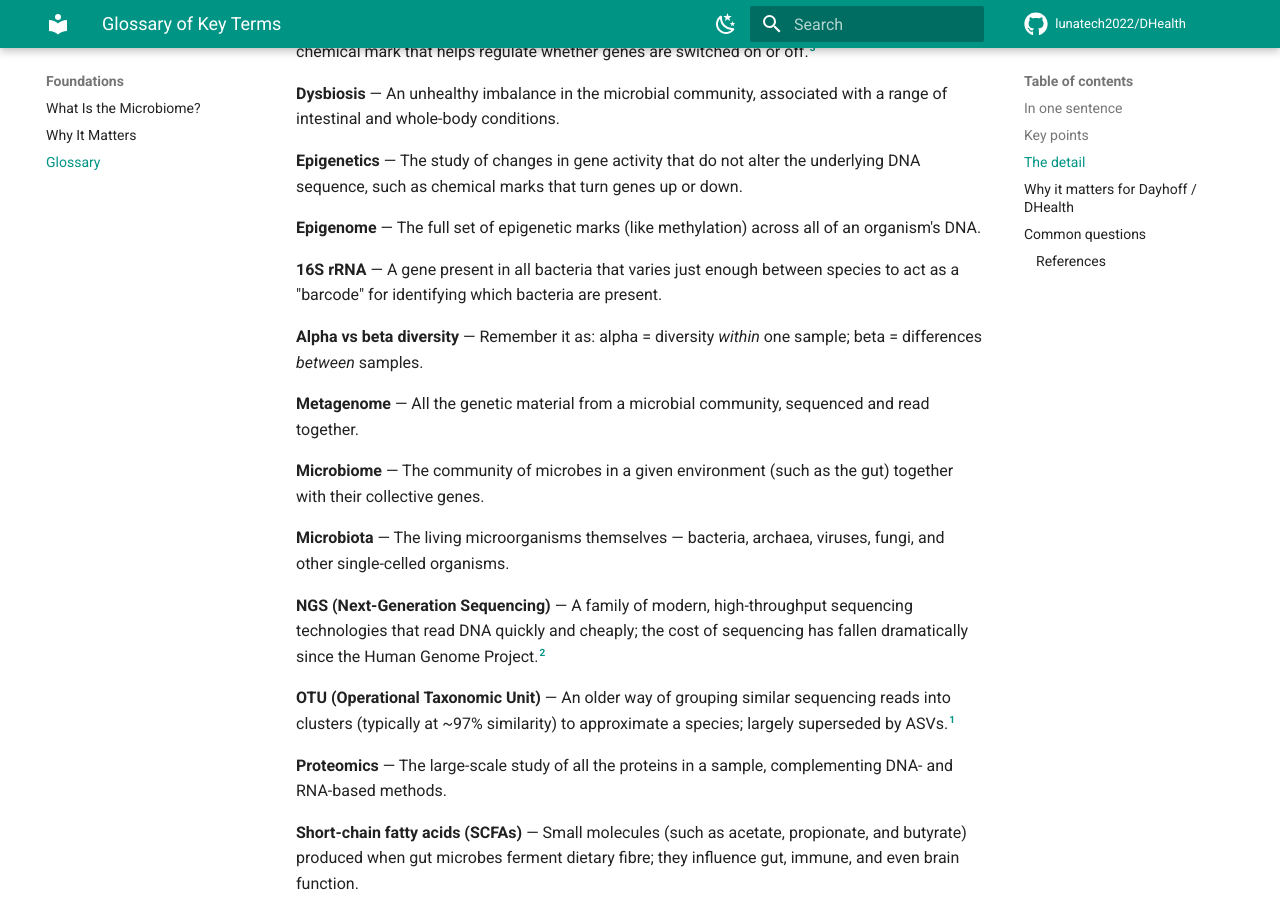
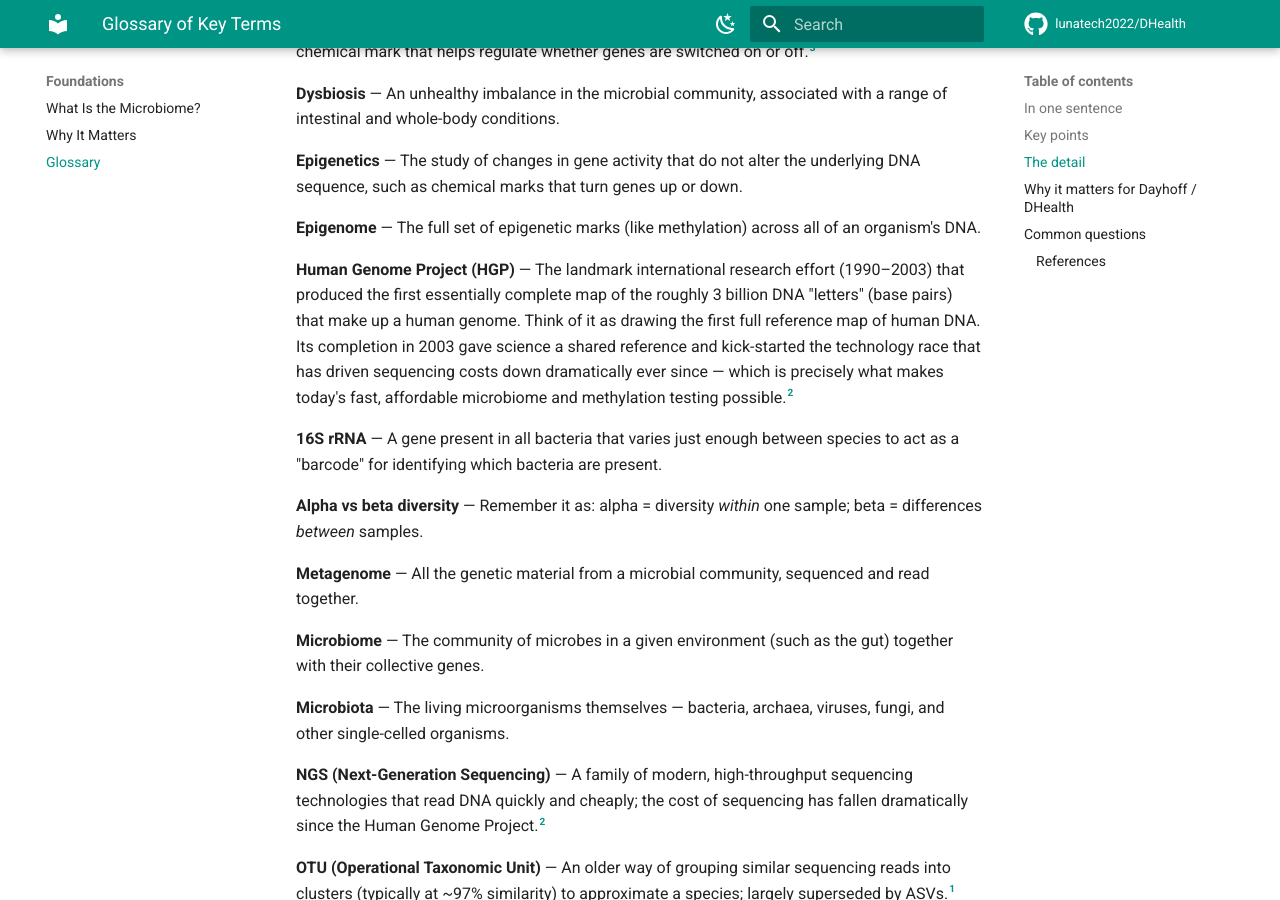
Before and after one commit to lunatech2022/DHealth, an MkDocs documentation site: the page built from docs/foundations/glossary.md, in a window 1280 px wide and 900 px high, scrolled down 1356 px. Built offline with MkDocs 1.6.1 and Material for MkDocs 9.7.7, drawn with Linux system fonts in a browser that asks for light colours; comment, search, counter and statistics services are not loaded.

Commit message:
Add Human Genome Project glossary entry

```diff
--- a/docs/foundations/glossary.md
+++ b/docs/foundations/glossary.md
@@ -48,6 +48,8 @@ This is the team's shared dictionary — quick, plain-English definitions of the
 
 **Epigenome** — The full set of epigenetic marks (like methylation) across all of an organism's DNA.
 
+**Human Genome Project (HGP)** — The landmark international research effort (1990–2003) that produced the first essentially complete map of the roughly 3 billion DNA "letters" (base pairs) that make up a human genome. Think of it as drawing the first full reference map of human DNA. Its completion in 2003 gave science a shared reference and kick-started the technology race that has driven sequencing costs down dramatically ever since — which is precisely what makes today's fast, affordable microbiome and methylation testing possible.[^goodwin2016]
+
 **16S rRNA** — A gene present in all bacteria that varies just enough between species to act as a "barcode" for identifying which bacteria are present.
 
 **Alpha vs beta diversity** — Remember it as: alpha = diversity *within* one sample; beta = differences *between* samples.
```
